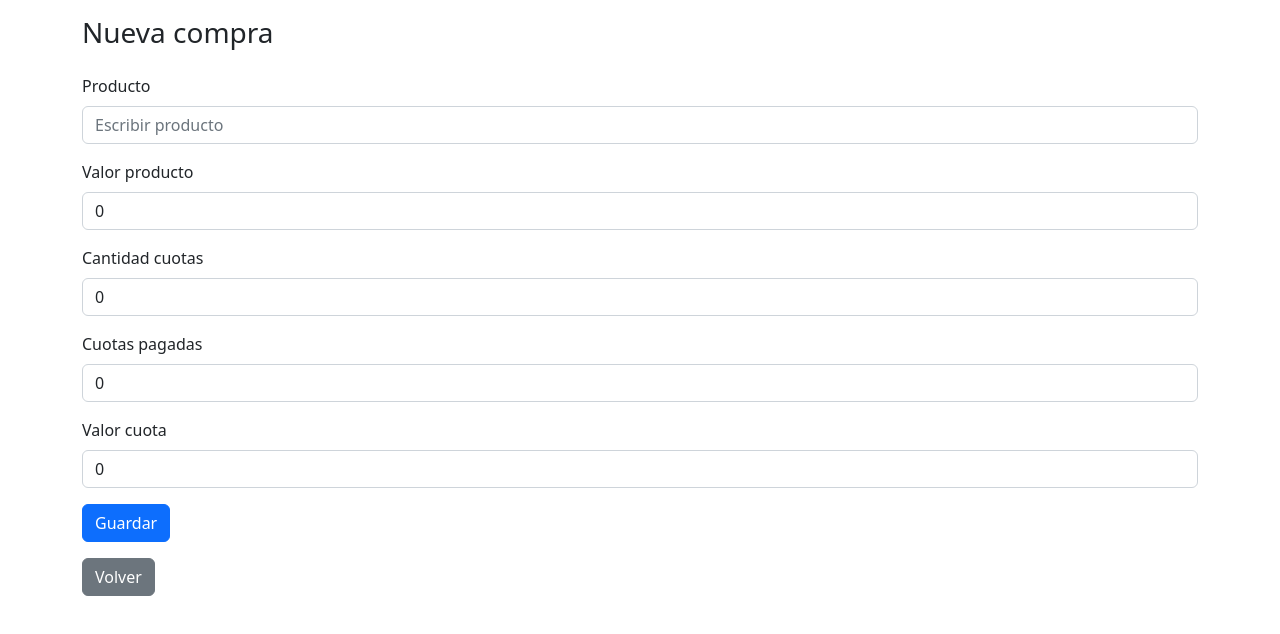
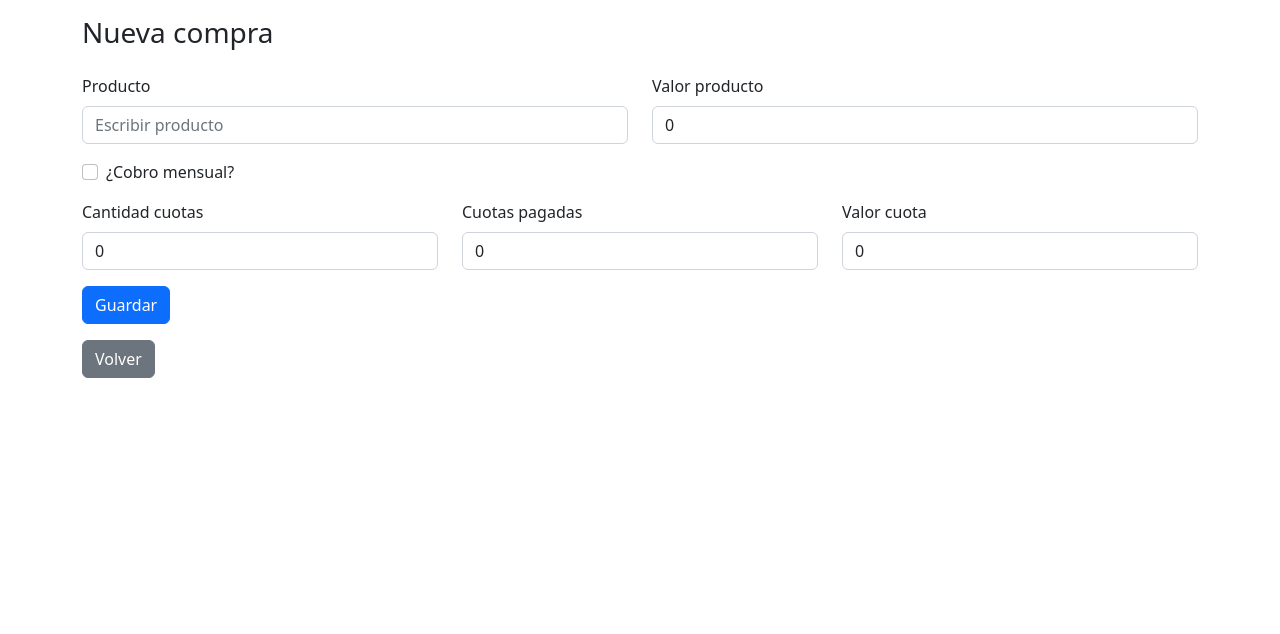
Before and after one commit to dmunozmauro/angular_deudores, an Angular app: page /nueva-compra in a window 1280 px wide. Shown: the top 634 px of the page. Built offline with nearby package versions, Linux system fonts and the light colour scheme.

Commit message:
servicios sin cuotas

```diff
--- a/src/app/compras/compras.component.html
+++ b/src/app/compras/compras.component.html
@@ -29,13 +29,20 @@
                 <tr *ngFor="let compra of compras">
                     <td>{{compra.producto}}</td>
                     <td>$ {{compra.valor.toString() | number}}</td>
-                    <td>{{compra.cantidad_cuotas}}</td>
-                    <td>{{compra.cuotas_pagadas}}</td>
-                    <td>$ {{compra.valor_cuota.toString() | number}}</td>
+
+                    <td *ngIf="compra.cantidad_cuotas">{{compra.cantidad_cuotas}}</td>
+                    <td *ngIf="!compra.cantidad_cuotas">-</td>
+
+                    <td *ngIf="compra.cuotas_pagadas">{{compra.cuotas_pagadas}}</td>
+                    <td *ngIf="!compra.cuotas_pagadas">-</td>
+
+                    <td *ngIf="compra.valor_cuota">$ {{compra.valor_cuota.toString() | number}}</td>
+                    <td *ngIf="!compra.valor_cuota">-</td>
                 </tr>
             </tbody>
         </table>
 
         <ng-template #no_compras>No existen compras</ng-template>
+        <ng-template #no_cuota>-</ng-template>
     </div>
 </div>
--- a/src/app/models/compras.interface.ts
+++ b/src/app/models/compras.interface.ts
@@ -6,6 +6,7 @@ export class Compras {
         public cantidad_cuotas: Number,
         public cuotas_pagadas: Number,
         public id_cuotas: Number,
-        public valor_cuota: Number
+        public valor_cuota: Number,
+        public es_servicio: Boolean
     ) { }
 }
--- a/src/app/nueva-compra/nueva-compra.component.html
+++ b/src/app/nueva-compra/nueva-compra.component.html
@@ -7,6 +7,8 @@
 <div class="row mt-3">
     <div class="col-12">
         <form #formNuevaCompra="ngForm" (ngSubmit)="enviar()">
+            <div class="row">
+                <div class="col-6">
                     <div class="mb-3">
                         <label for="producto" class="form-label">Producto</label>
                         <input type="text" class="form-control" name="producto" placeholder="Escribir producto"
@@ -14,40 +16,70 @@
 
                         <mat-error *ngIf="invalido">Campo obligatorio</mat-error>
                     </div>
+                </div>
 
+                <div class="col-6">
                     <div class="mb-3">
                         <label for="valor" class="form-label">Valor producto</label>
-                <input type="number" class="form-control" name="valor" placeholder="Escribir valor" #valor="ngModel"
-                    [(ngModel)]="nueva_compra.valor" required>
+                        <input type="number" class="form-control" name="valor" placeholder="Escribir valor"
+                            #valor="ngModel" [(ngModel)]="nueva_compra.valor" required>
 
                         <mat-error *ngIf="invalido">Campo obligatorio</mat-error>
                     </div>
+                </div>
+            </div>
 
-            <div class="mb-3">
+            <div class="row">
+                <div class="col-12">
+                    <div class="mb-3 form-check">
+                        <input class="form-check-input" type="checkbox" value="" id="flexCheckDefault"
+                            name="es_servicio" #es_servicio="ngModel" [(ngModel)]="nueva_compra.es_servicio">
+                        <label class="form-check-label" for="flexCheckDefault">
+                            ¿Cobro mensual?
+                        </label>
+                    </div>
+                </div>
+            </div>
+
+
+            <div class="row">
+                <div class="col-4">
+                    <div class="mb-3" *ngIf="!nueva_compra.es_servicio">
                         <label for="cantidad_cuotas" class="form-label">Cantidad cuotas</label>
-                <input type="number" class="form-control" name="cantidad_cuotas" placeholder="Escribir cantidad_cuotas"
-                    #cantidad_cuotas="ngModel" [(ngModel)]="nueva_compra.cantidad_cuotas" required>
+                        <input type="number" class="form-control" name="cantidad_cuotas"
+                            placeholder="Escribir cantidad_cuotas" #cantidad_cuotas="ngModel"
+                            [(ngModel)]="nueva_compra.cantidad_cuotas" required>
 
                         <mat-error *ngIf="invalido">Campo obligatorio</mat-error>
                     </div>
-
-            <div class="mb-3">
+                </div>
+                <div class="col-4">
+                    <div class="mb-3" *ngIf="!nueva_compra.es_servicio">
                         <label for="cuotas_pagadas" class="form-label">Cuotas pagadas</label>
-                <input type="number" class="form-control" name="cuotas_pagadas" placeholder="Escribir cuotas_pagadas"
-                    #cuotas_pagadas="ngModel" [(ngModel)]="nueva_compra.cuotas_pagadas" required>
+                        <input type="number" class="form-control" name="cuotas_pagadas"
+                            placeholder="Escribir cuotas_pagadas" #cuotas_pagadas="ngModel"
+                            [(ngModel)]="nueva_compra.cuotas_pagadas" required>
 
                         <mat-error *ngIf="invalido">Campo obligatorio</mat-error>
                     </div>
-
-            <div class="mb-3">
+                </div>
+                <div class="col-4">
+                    <div class="mb-3" *ngIf="!nueva_compra.es_servicio">
                         <label for="valor_cuota" class="form-label">Valor cuota</label>
                         <input type="number" class="form-control" name="valor_cuota" placeholder="Escribir valor_cuota"
                             #valor_cuota="ngModel" [(ngModel)]="nueva_compra.valor_cuota" required>
 
                         <mat-error *ngIf="invalido">Campo obligatorio</mat-error>
                     </div>
+                </div>
+            </div>
 
+            <div class="row">
+                <div class="col-12">
                     <button type="submit" class="btn btn-primary mr-3">Guardar</button>
+                </div>
+            </div>
+
         </form>
     </div>
 </div>
--- a/src/app/nueva-compra/nueva-compra.component.ts
+++ b/src/app/nueva-compra/nueva-compra.component.ts
@@ -16,21 +16,11 @@ export class NuevaCompraComponent {
   invalido: Boolean = false;
 
   constructor(private api: ApiService, private router: Router) {
-    this.nueva_compra = new Compras(0, "", 0, 0, 0, 0, 0);
+    this.nueva_compra = new Compras(0, "", 0, 0, 0, 0, 0, false);
   }
 
   enviar() {
-    if (this.nueva_compra.producto == "" ||
-      this.nueva_compra.valor == null ||
-      this.nueva_compra.valor == 0 ||
-      this.nueva_compra.cantidad_cuotas == null ||
-      this.nueva_compra.cantidad_cuotas == 0 ||
-      this.nueva_compra.cuotas_pagadas == null ||
-      this.nueva_compra.cuotas_pagadas == 0) {
-      this.invalido = true;
-    } else {
-      this.invalido = false;
-
+    console.log(this.nueva_compra)
     Swal.fire({
       title: 'Cargando',
       allowOutsideClick: false
@@ -48,7 +38,7 @@ export class NuevaCompraComponent {
       })
     })
   }
-  }
+
 
   volver() {
     this.router.navigate(['/compras'])
```
Lines whose indentation alone changed are shown as unchanged.
